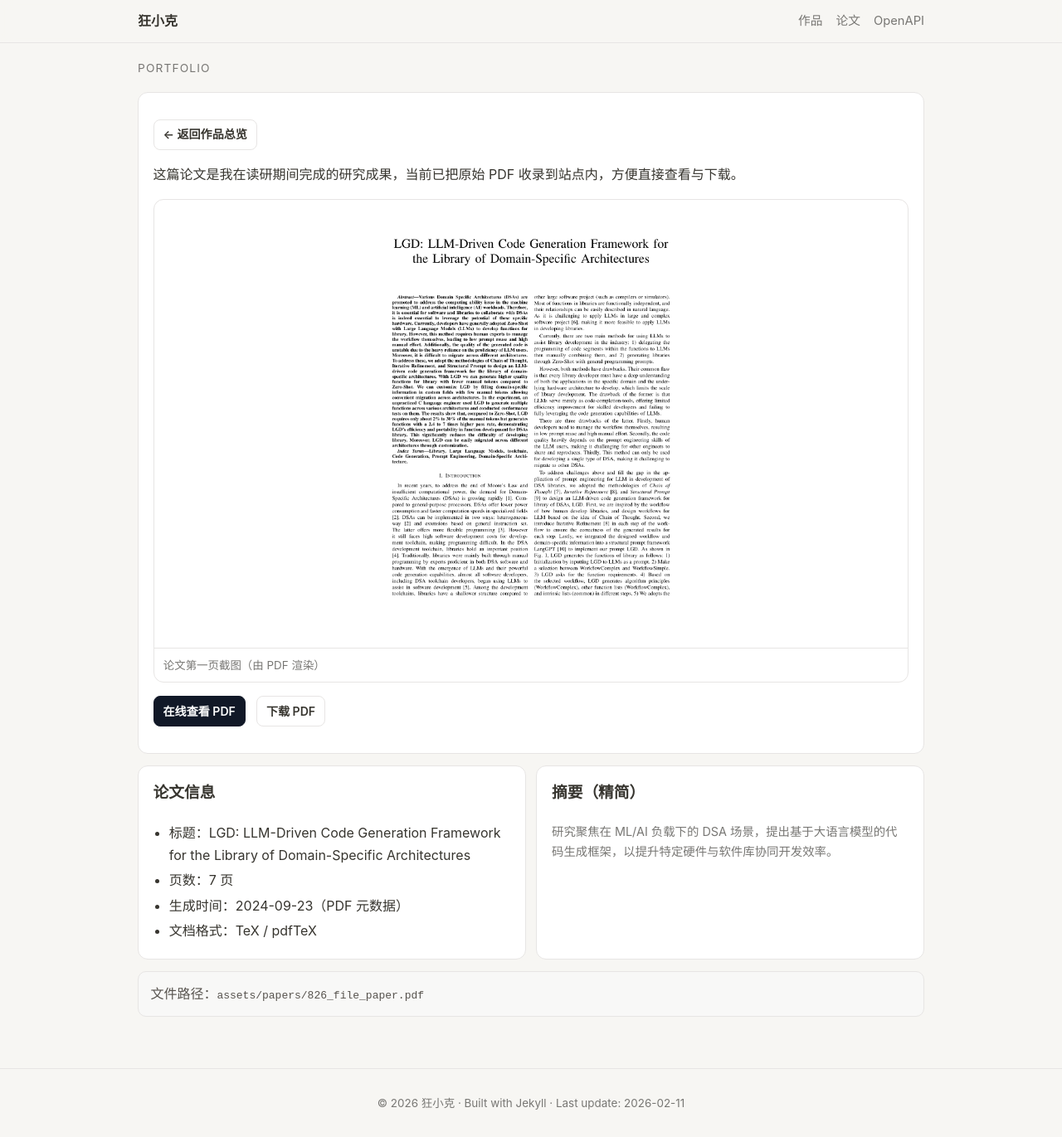
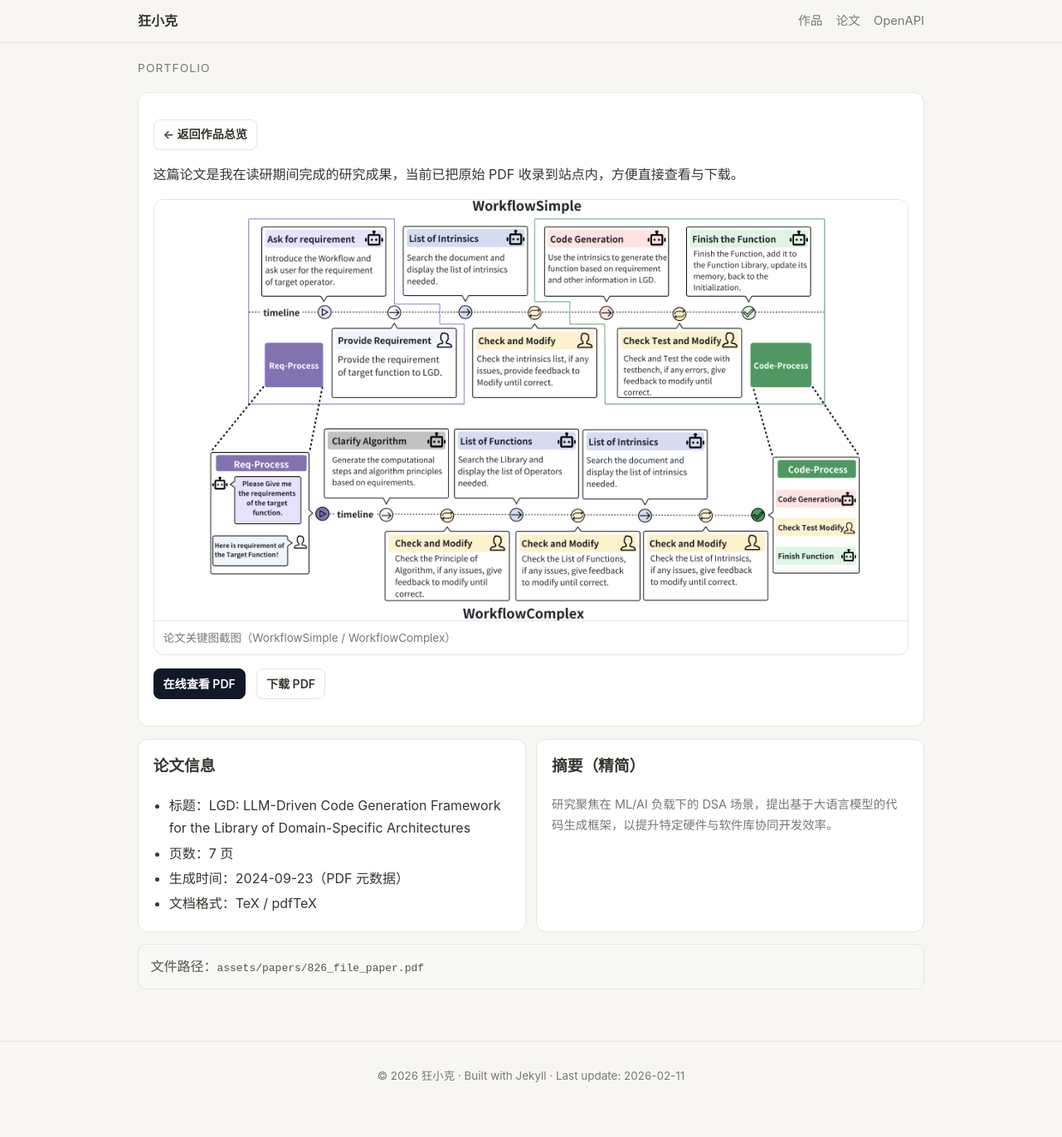
Before and after one commit to KurosawaGeeker/KurosawaKe.github.io, a Jekyll site: the page built from projects/research-paper.md, in a window 1280 px wide and 1371 px high. Shown: the whole window at 83% size. Built offline with Jekyll 4.4.1, drawn with Linux system fonts in a browser that asks for light colours; our own code applies the rules of GitHub Pages for plain Markdown files.

Commit message:
Use key workflow figure screenshot for paper preview

```diff
--- a/projects/research-paper.md
+++ b/projects/research-paper.md
@@ -9,8 +9,8 @@ cover_subtitle: 读研期间论文 · Library of Domain-Specific Architectures
   <p><a class="btn" href="{{ '/' | relative_url }}">← 返回作品总览</a></p>
   <p>这篇论文是我在读研期间完成的研究成果，当前已把原始 PDF 收录到站点内，方便直接查看与下载。</p>
   <figure class="cover-photo paper-shot">
-    <img src="{{ '/assets/images/paper/paper-page1.png' | relative_url }}" alt="LGD 论文第一页截图" loading="lazy" />
-    <figcaption>论文第一页截图（由 PDF 渲染）</figcaption>
+    <img src="{{ '/assets/images/paper/workflow-key-figure.png' | relative_url }}" alt="LGD 论文关键图截图" loading="lazy" />
+    <figcaption>论文关键图截图（WorkflowSimple / WorkflowComplex）</figcaption>
   </figure>
   <p>
     <a class="btn btn-primary" href="{{ '/assets/papers/826_file_paper.pdf' | relative_url }}" target="_blank" rel="noopener noreferrer">在线查看 PDF</a>
```
Also changed, not shown: index.md (+2 -2 lines), assets/images/paper/paper-page1.png (deleted), assets/images/paper/workflow-key-figure.png (added).
